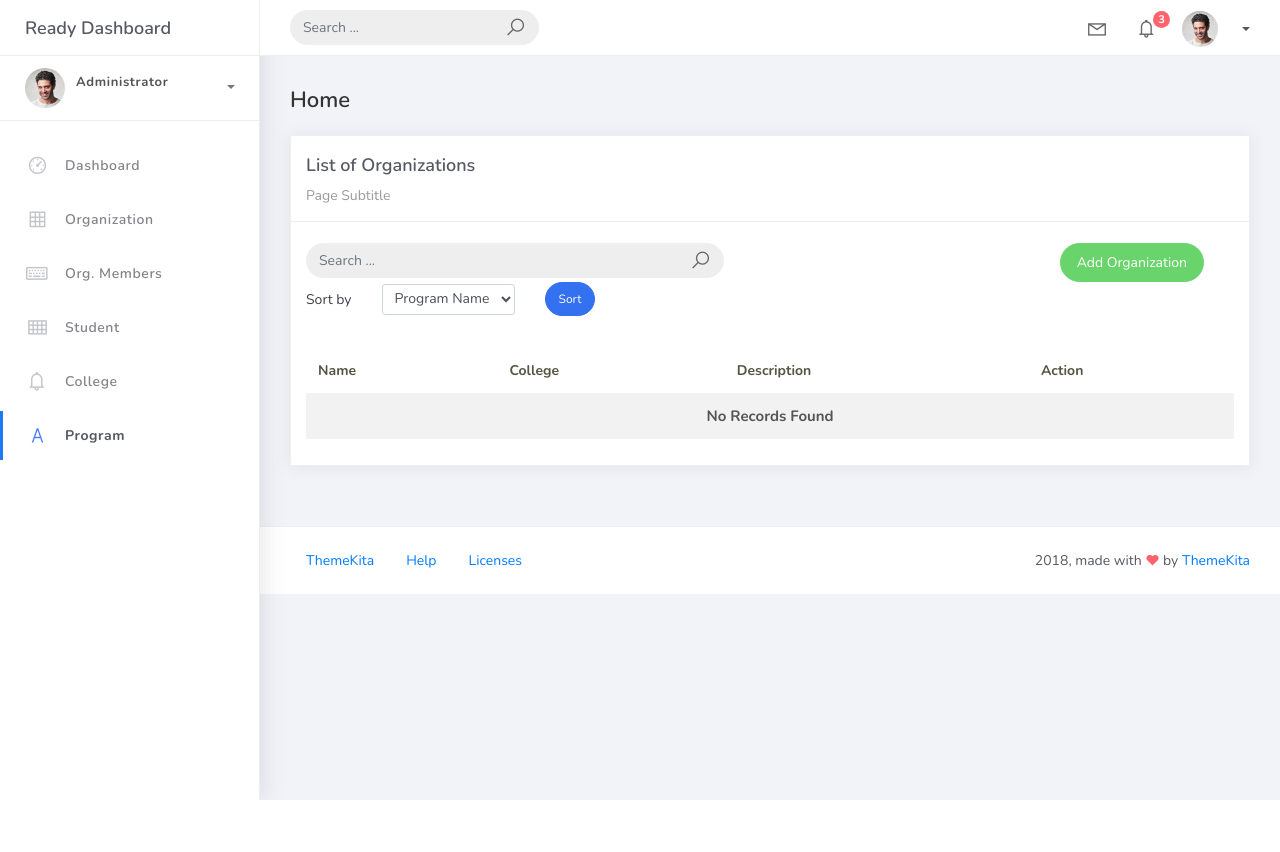
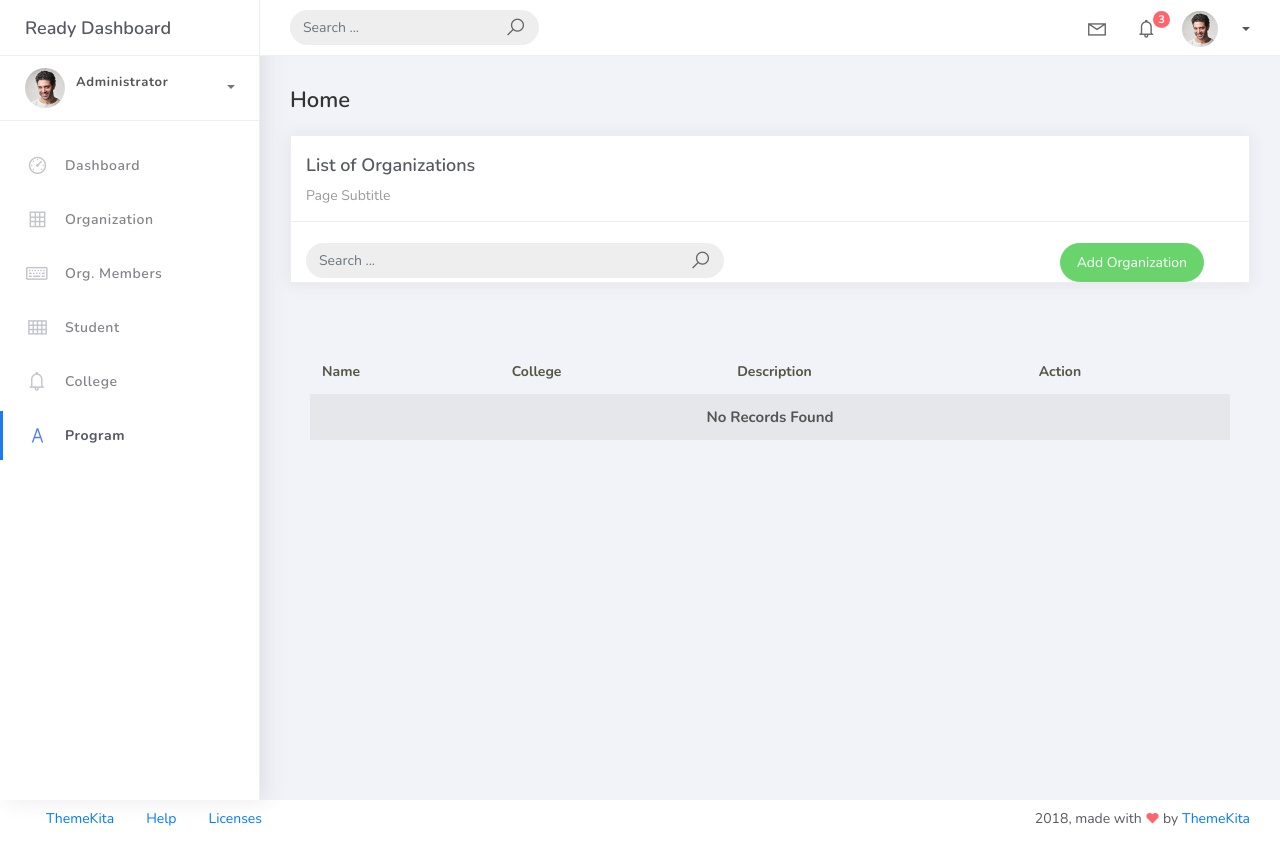
Before and after one commit to KNuas/PSUSphere, a Django app: page /organization_list in a window 1280 px wide. Before the commit the page ends 800 px from the top, so only its background shows below. Run offline with Django 5.2, Linux system fonts and the light colour scheme; data that the repository does not hold is empty; some libraries are stand-ins or nearby versions.

Commit message:
final changes

```diff
--- a/projectsite/studentorg/views.py
+++ b/projectsite/studentorg/views.py
@@ -15,7 +15,7 @@ class HomePageView(ListView):
     def get_context_data(self, **kwargs):
         context = super().get_context_data(**kwargs)
         context["total_students"] = Student.objects.count()
-        context["organization_count"] = Organization.objects.count()
+        context["college_count"] = College.objects.count()
         context["program_count"] = Program.objects.count()
         context["orgmember_count"] = OrgMember.objects.count()
 
--- a/projectsite/templates/home.html
+++ b/projectsite/templates/home.html
@@ -61,8 +61,8 @@
                             </div>
                             <div class="col-7 d-flex align-items-center">
                                 <div class="numbers">
-                                    <p class="card-category">Total Organizations</p>
-                                    <h4 class="card-title">{{ organization_count }}</h4>
+                                    <p class="card-category">College</p>
+                                    <h4 class="card-title">{{ college_count }}</h4>
                                 </div>
                             </div>
                         </div>
--- a/projectsite/templates/org_list.html
+++ b/projectsite/templates/org_list.html
@@ -32,22 +32,8 @@
                             </div>
                         </div>
                     </div>
-                    <div class="col-md-12">
-                        <form method="get" class="row g-2 align-items-center">
-                        <div class="col-auto">
-                        <label for="smallSelect" class="col-form-label">Sort by</label>
-                        </div>
-                        <div class="col-auto">
-                        <select class="form-control form-control-sm" id="smallSelect" name="sort_by">
-                    <option value="prog_name" {% if request.GET.sort_by == "prog_name" %}selected{% endif %}>Program Name</option>
-                    <option value="college__college_name" {% if request.GET.sort_by == "college__college_name" %}selected{% endif %}>College</option>
 
-                        </select>
-                        </div>
-                        <div class="col-auto">
-                        <button type="submit" class="btn btn-primary btn-sm btn-rounded">Sort</button>
-                        </div>
-                        </form>
+
                     </div>
                     <div class="card-body">
                         <table class="table table-striped mt-3">
```
